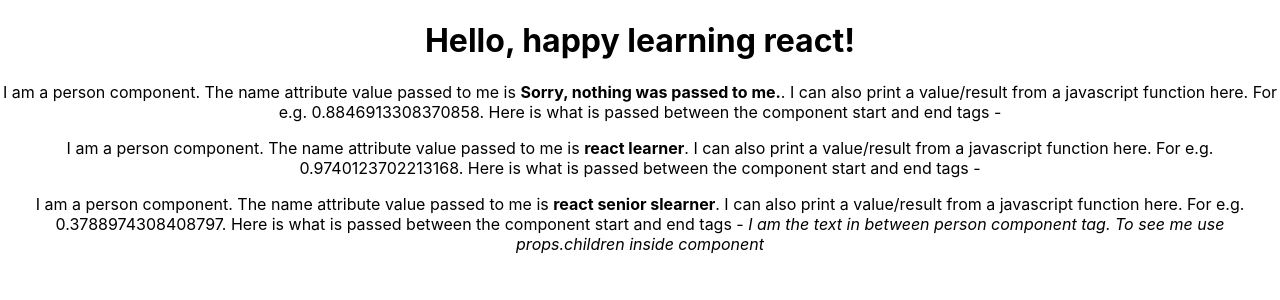
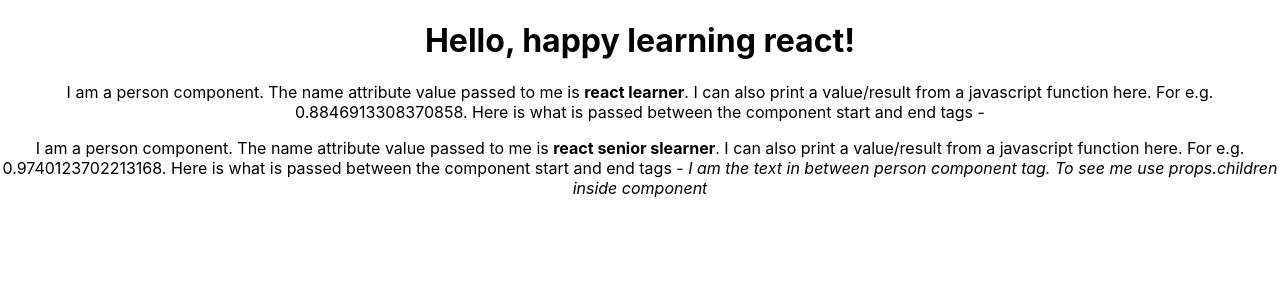
Before and after one commit to toneeraj/learn-react-app, a React (Create React App) app: page / in a window 1280 px wide. Shown: the top 300 px of the page. Built offline with nearby package versions, Linux system fonts and the light colour scheme.

Commit message:
added a if condition before rendering the component

```diff
--- a/src/App.js
+++ b/src/App.js
@@ -18,7 +18,12 @@ class App extends Component {
       <div className="App">
         <h1>Hello, happy learning react!</h1>
         {
-          this.state.Persons.map (p => {return <Person name={p.name} key={p.id}>{p.text}</Person>})
+          this.state.Persons.map (p => {
+            if (p.name) {
+              return <Person name={p.name} key={p.id}>{p.text}</Person>
+            }
+            return null;
+          })
         }
       </div>
     );
```
Also changed, not shown: 1 other file (tests, documents, lock files or other folders).
